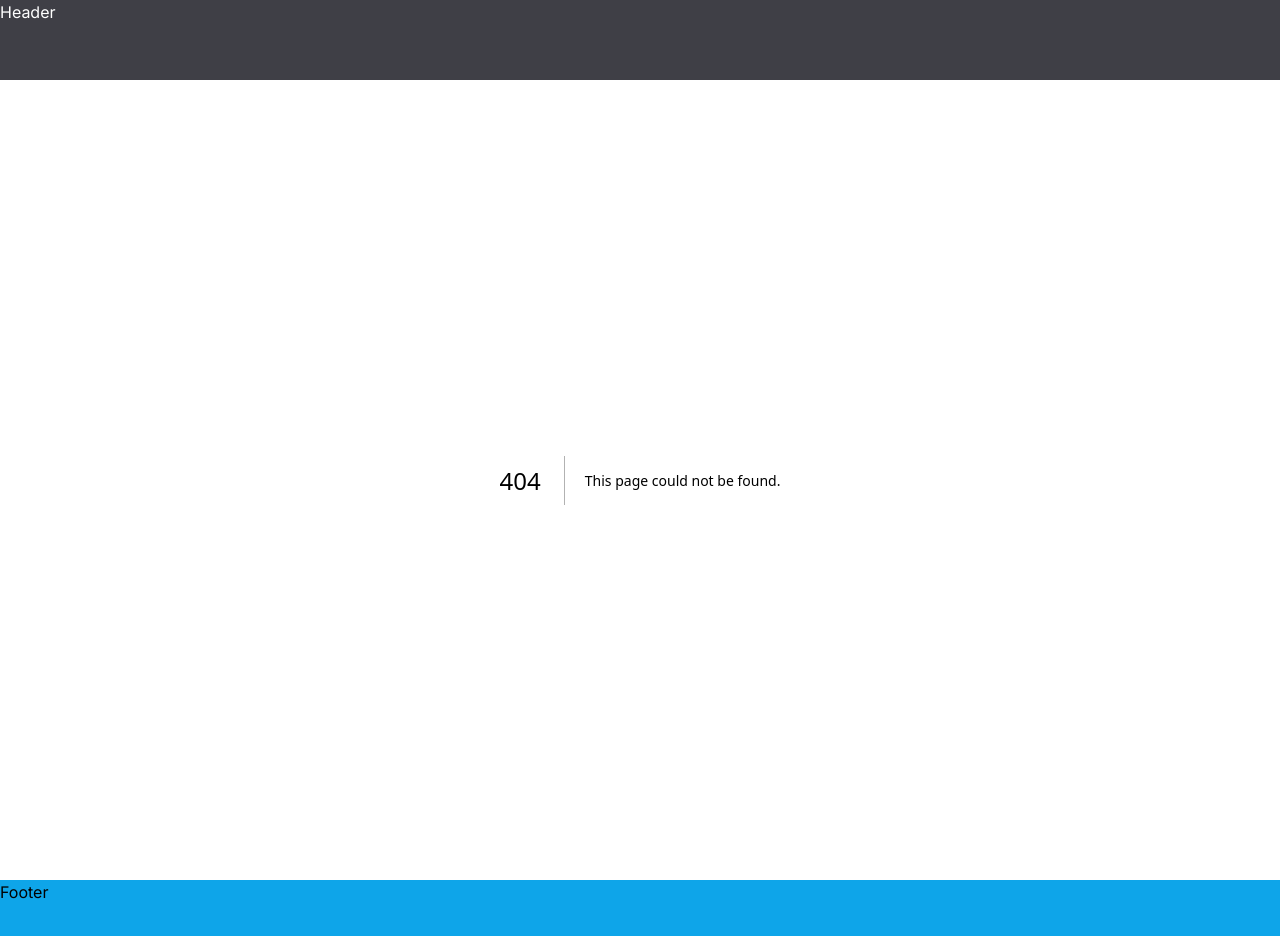
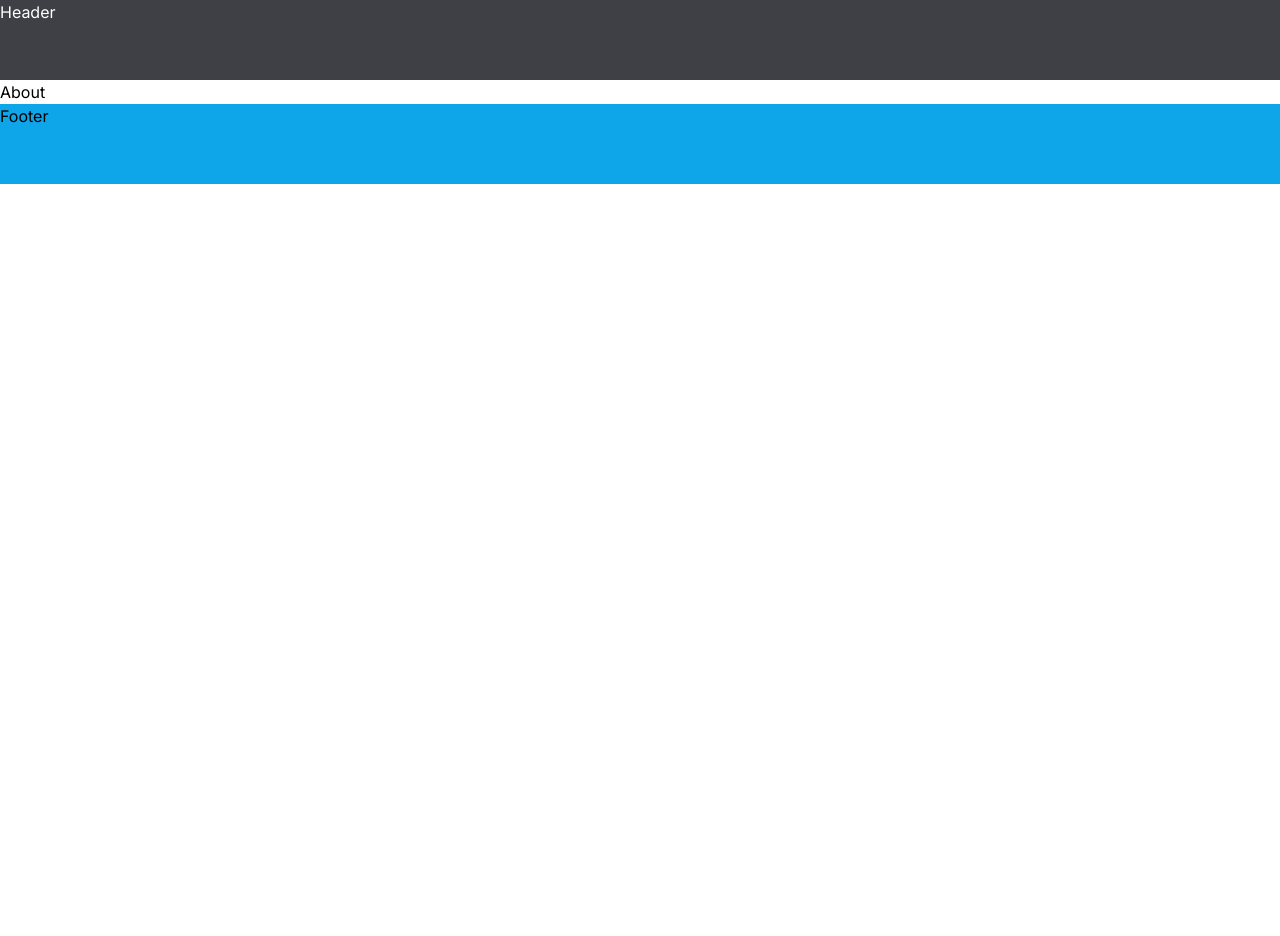
Before and after one commit to junaidsyed-1/L-Next.js, a Next.js app: page /about in a window 1280 px wide. Before the commit this address had no page. Shown: the top 936 px of the page. After the commit the page ends 800 px from the top, so only its background shows below. Built offline with nearby package versions, Linux system fonts and the light colour scheme.

Commit message:
Static metadata

```diff
--- /dev/null
+++ b/app/about/page.jsx
@@ -0,0 +1,7 @@
+export const metadata = {
+  title: "About Us",
+};
+
+export default function AboutPage() {
+  return <h1>About</h1>;
+}
```
